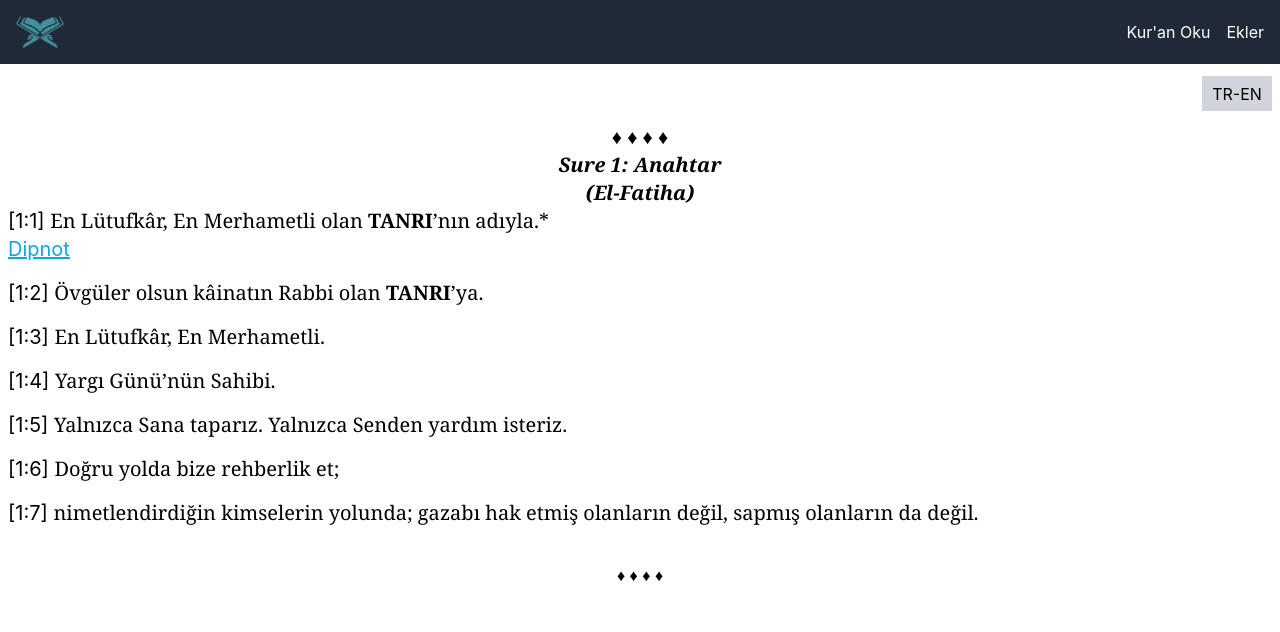
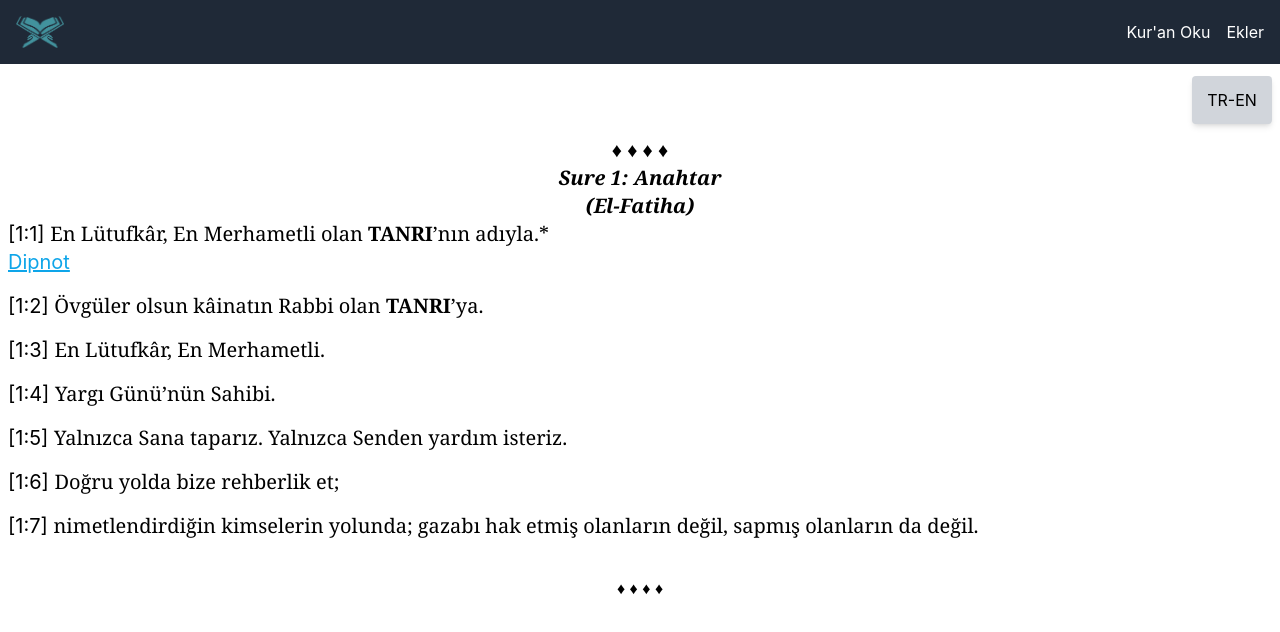
Before and after one commit to SubmitterTech/kuransonahitorg, a React (Create React App) app in the folder app/: page /1 in a window 1280 px wide. Shown: the top 632 px of the page. Built offline with nearby package versions, Linux system fonts and the light colour scheme.

Commit message:
Translate Button Updated

```diff
--- a/app/src/pages/Verses.js
+++ b/app/src/pages/Verses.js
@@ -74,7 +74,7 @@ const Verses = ({ verses, titles, notes, verses_eng, titles_eng, notes_eng }) =>
             <Navbar />
             <div className={`select-text w-screen h-screen bg-white py-2 flex flex-col overflow-y-auto mt-16`}>
                 <div className='flex justify-end w-screen m-0 p-0 my-1'>
-                    <div className={`${showEnglish ? "bg-gray-400" : "bg-gray-300"} px-2 py-2 mx-2 flex justify-center items-center h-[35px] w-[70px] cursor-pointer`} onClick={() => {
+                    <div className={`${showEnglish ? "bg-gray-400" : "bg-gray-300"} px-2 py-2 mx-2 flex justify-center items-center rounded shadow-md h-12 w-20 cursor-pointer`} onClick={() => {
 
                         setShowEnglish(!showEnglish)
                         localStorage.setItem("language", JSON.stringify(showEnglish ? "tr" : "eng"))
```
